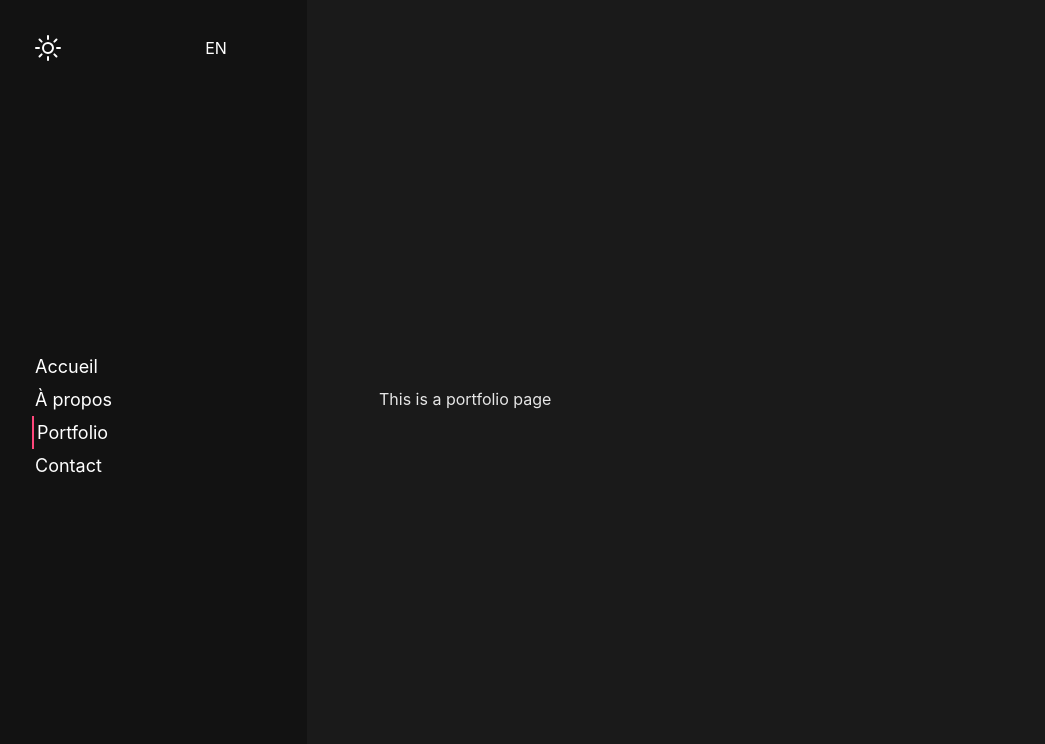
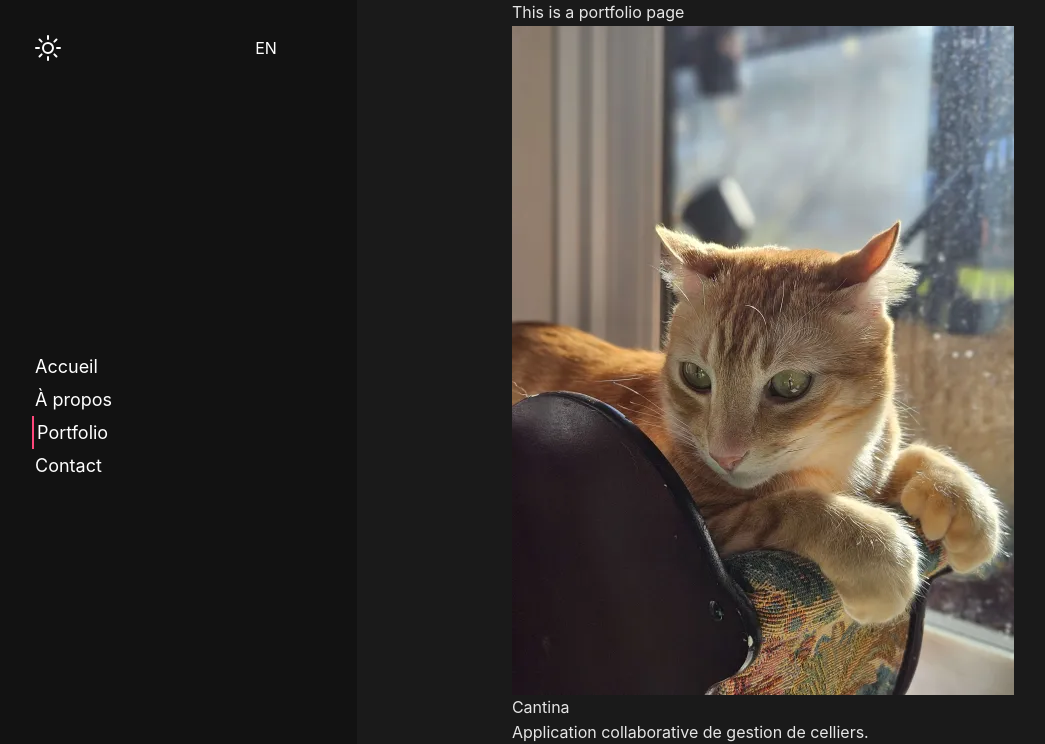
Before and after one commit to ysimard94/portfolio, a Vue app: page /portfolio in a window 1280 px wide. Shown: the top 744 px of the page, without its empty margins (43-1088 px from the left). Built offline with nearby package versions, Linux system fonts and the light colour scheme.

Commit message:
Made nav sticky

```diff
--- a/src/App.vue
+++ b/src/App.vue
@@ -18,15 +18,13 @@ if (localStorage.getItem("theme") === null) {
         }"
     >
         <Navigation />
-        <router-view v-slot="{ Component }">
-            <transition name="slide" mode="out-in">
-                <component
-                    :is="Component"
-                    :key="$route.path"
-                    class="container"
-                ></component>
-            </transition>
-        </router-view>
+        <main>
+            <router-view v-slot="{ Component }">
+                <transition name="slide" mode="out-in">
+                    <component :is="Component" :key="$route.path"></component>
+                </transition>
+            </router-view>
+        </main>
     </div>
 </template>
 
@@ -56,21 +54,29 @@ body {
 }
 
 .container {
-    display: flex;
+    display: grid;
+    grid-template-columns: 400px 1fr;
+    grid-template-rows: auto 1fr;
     background-color: inherit;
     color: var(--color-text);
     height: fit-content;
     width: 100%;
-    height: 100svh;
+    min-height: 100svh;
     transition: background-color 500ms;
 }
 
 main {
-    display: flex;
+    display: grid;
     align-items: center;
     margin: auto;
     padding-inline: 2rem;
     max-width: 850px;
+}
+
+.wrapper {
+    position: sticky;
+    bottom: 0;
+    height: 100svh;
 }
 
 /*------------- View animation  --------------*/
@@ -94,8 +100,10 @@ main {
     }
 
     .wrapper {
+        position: sticky;
+        top: 0;
         display: grid;
-        height: 100%;
+        height: 100svh;
         width: 100%;
         padding-left: 75px;
     }
--- a/src/assets/portfolio.json
+++ b/src/assets/portfolio.json
@@ -1,12 +1,18 @@
-{
-    "projects": [
-        {
-            "name": "$t{'cantina.name'}",
-            "description": "$t{'cantina.description'}"
-        },
-        {
-            "name": "$t{'installations.name'}",
-            "description": "$t{'installations.description'}"
+[
+    {
+        "title": "portfolio.projects.cantina.title",
+        "description": "portfolio.projects.cantina.description",
+        "image": {
+            "src": "mick.webp",
+            "alt": "portfolio.projects.cantina.alt"
         }
-    ]
-}
+    },
+    {
+        "title": "portfolio.projects.art-montreal.title",
+        "description": "portfolio.projects.art-montreal.description",
+        "image": {
+            "src": "mick.webp",
+            "alt": "portfolio.projects.art-montreal.alt"
+        }
+    }
+]
--- a/src/components/Navigation.vue
+++ b/src/components/Navigation.vue
@@ -93,9 +93,11 @@ const localeStore = useLocaleStore();
 
 <style scoped>
 header {
+    position: sticky;
+    top: 0;
     background-color: var(--background-color-nav);
     line-height: 1.5;
-    max-height: 100svh;
+    min-height: 100svh;
     min-width: 350px;
     color: var(--color-primary);
 }
--- a/src/locales/en.json
+++ b/src/locales/en.json
@@ -17,11 +17,13 @@
         "projects": {
             "cantina": {
                 "title": "Cantina",
-                "description": "A collaborative application to manage your wine cellars."
+                "description": "A collaborative application to manage your wine cellars.",
+                "alt": "Image of Cantina application"
             },
             "art-montreal": {
                 "title": "Art installations in Montréal",
-                "description": "A web application to discover art in Montréal."
+                "description": "A web application to discover art in Montréal.",
+                "alt": "Image of Art installations in Montréal application"
             }
         }
     },
--- a/src/locales/fr.json
+++ b/src/locales/fr.json
@@ -17,11 +17,13 @@
         "projects": {
             "cantina": {
                 "title": "Cantina",
-                "description": "A collaborative application to manage your wine cellars."
+                "description": "Application collaborative de gestion de celliers.",
+                "alt": "Image de l'application Cantina"
             },
             "art-montreal": {
-                "title": "Art installations in Montréal",
-                "description": "A web application to discover art in Montréal."
+                "title": "Intallations d'art public à Montréal.",
+                "description": "Une application web pour découvrir les installations d'art public à Montréal.",
+                "alt": "Image de l'application Art Montreal"
             }
         }
     },
--- a/src/views/AboutView.vue
+++ b/src/views/AboutView.vue
@@ -1,5 +1,5 @@
 <template>
-    <main>
+    <section>
         <h1>This is an about page</h1>
-    </main>
+    </section>
 </template>
--- a/src/views/ContactView.vue
+++ b/src/views/ContactView.vue
@@ -1,5 +1,5 @@
 <template>
-    <main>
+    <section>
         <h1>This is a contact page</h1>
-    </main>
+    </section>
 </template>
--- a/src/views/HomeView.vue
+++ b/src/views/HomeView.vue
@@ -1,7 +1,6 @@
 <script setup></script>
 
 <template>
-    <main>
     <section>
         <div class="profile-picture">
             <img src="../assets/mickey.png" alt="Profile picture" />
@@ -9,9 +8,9 @@
         <div class="content">
             <h1>{{ $t("home.title") }}</h1>
             <p>
-                    {{ $t("home.message") }} Lorem ipsum dolor sit amet
-                    consectetur adipisicing elit. Tempora, doloribus dolor ad
-                    numquam fugit pariatur.
+                {{ $t("home.message") }} Lorem ipsum dolor sit amet consectetur
+                adipisicing elit. Tempora, doloribus dolor ad numquam fugit
+                pariatur.
             </p>
             <div class="social-media">
                 <a href="https://github.com/ysimard94" target="_blank"
@@ -28,9 +27,7 @@
                             d="M10.9,2.1c-4.6,0.5-8.3,4.2-8.8,8.7c-0.5,4.7,2.2,8.9,6.3,10.5C8.7,21.4,9,21.2,9,20.8v-1.6c0,0-0.4,0.1-0.9,0.1 c-1.4,0-2-1.2-2.1-1.9c-0.1-0.4-0.3-0.7-0.6-1C5.1,16.3,5,16.3,5,16.2C5,16,5.3,16,5.4,16c0.6,0,1.1,0.7,1.3,1c0.5,0.8,1.1,1,1.4,1 c0.4,0,0.7-0.1,0.9-0.2c0.1-0.7,0.4-1.4,1-1.8c-2.3-0.5-4-1.8-4-4c0-1.1,0.5-2.2,1.2-3C7.1,8.8,7,8.3,7,7.6c0-0.4,0-0.9,0.2-1.3 C7.2,6.1,7.4,6,7.5,6c0,0,0.1,0,0.1,0C8.1,6.1,9.1,6.4,10,7.3C10.6,7.1,11.3,7,12,7s1.4,0.1,2,0.3c0.9-0.9,2-1.2,2.5-1.3 c0,0,0.1,0,0.1,0c0.2,0,0.3,0.1,0.4,0.3C17,6.7,17,7.2,17,7.6c0,0.8-0.1,1.2-0.2,1.4c0.7,0.8,1.2,1.8,1.2,3c0,2.2-1.7,3.5-4,4 c0.6,0.5,1,1.4,1,2.3v2.6c0,0.3,0.3,0.6,0.7,0.5c3.7-1.5,6.3-5.1,6.3-9.3C22,6.1,16.9,1.4,10.9,2.1z"
                         ></path></svg
                 ></a>
-                    <a
-                        href="https://www.linkedin.com/in/y-simard/"
-                        target="_blank"
+                <a href="https://www.linkedin.com/in/y-simard/" target="_blank"
                     ><svg
                         xmlns="http://www.w3.org/2000/svg"
                         x="0px"
@@ -47,7 +44,6 @@
             </div>
         </div>
     </section>
-    </main>
 </template>
 
 <style scoped>
--- a/src/views/PortfolioView.vue
+++ b/src/views/PortfolioView.vue
@@ -1,7 +1,37 @@
-<script></script>
+<script>
+import portfolioJSON from "../assets/portfolio.json";
+
+console.log(portfolioJSON[1].image);
+
+export default {
+    name: "PortfolioView",
+    data() {
+        return {
+            projects: portfolioJSON,
+        };
+    },
+    methods: {
+        requireImage(image) {
+            return require(`../assets/${image}`);
+        },
+    },
+};
+</script>
 
 <template>
-    <main>
+    <section>
         <h1>This is a portfolio page</h1>
-    </main>
+        <div v-for="portfolio in projects">
+            <div>
+                <div>
+                    <img
+                        :src="`/projects/${portfolio.image.src}`"
+                        :alt="$t(`${portfolio.image.alt}`)"
+                    />
+                </div>
+                <h2>{{ $t(`${portfolio.title}`) }}</h2>
+                <p>{{ $t(`${portfolio.description}`) }}</p>
+            </div>
+        </div>
+    </section>
 </template>
```
Also changed, not shown: public/projects/mick.webp (added). Lines whose indentation alone changed are shown as unchanged.
